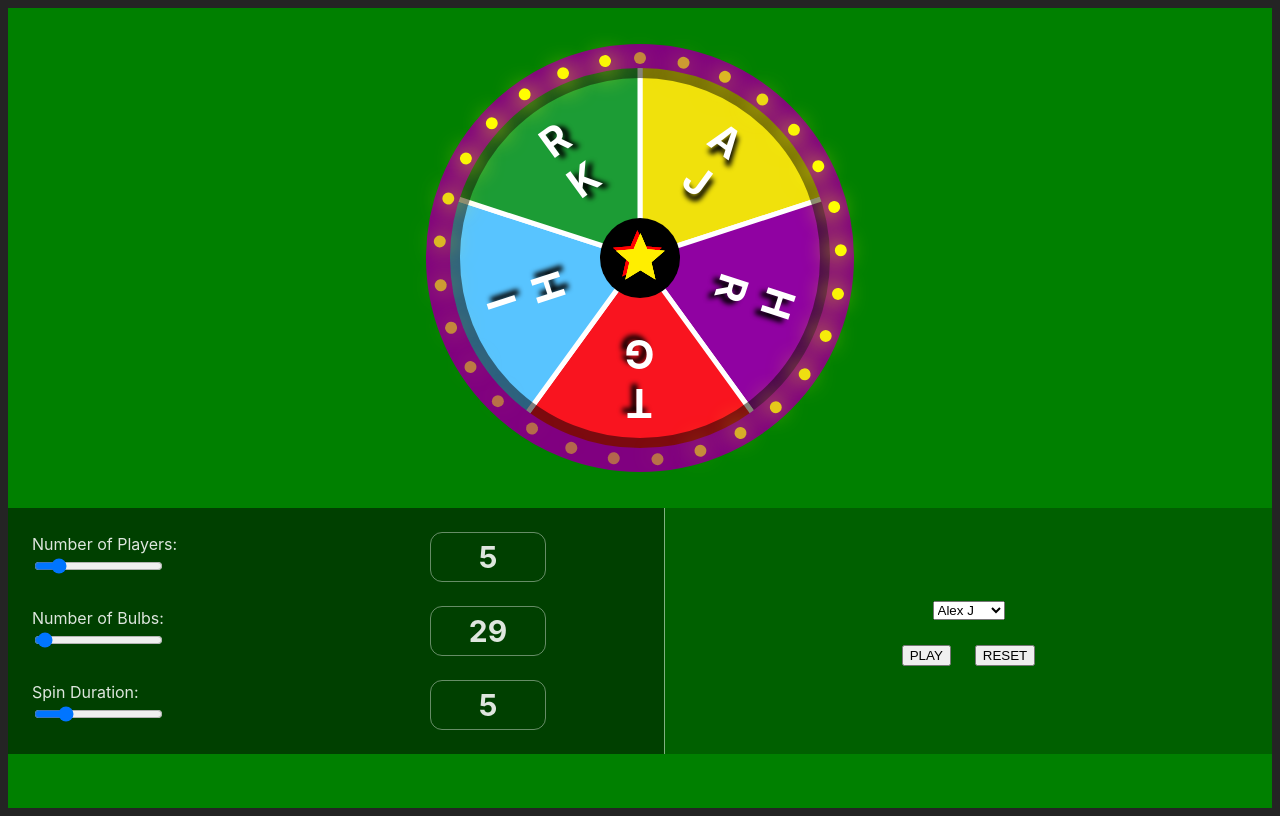
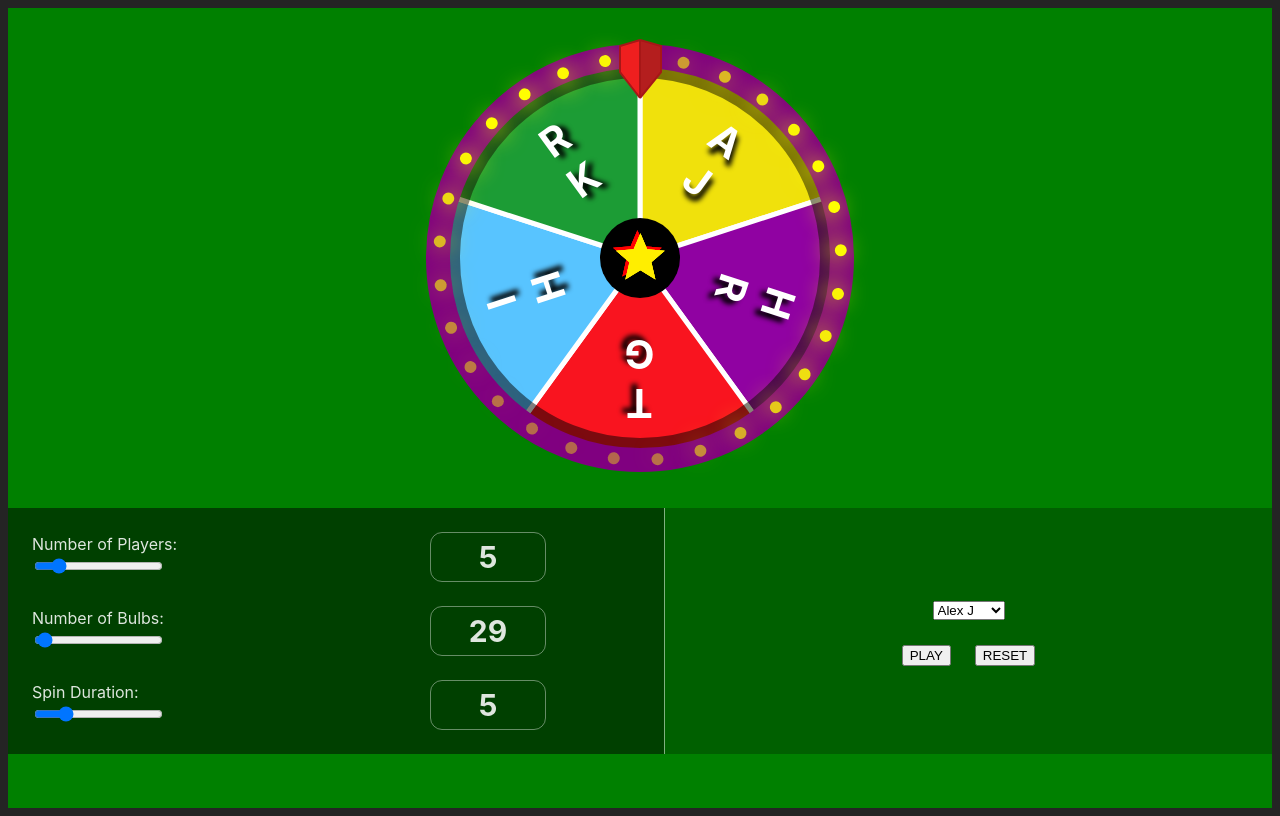
Before and after one commit to tanktoptimmy/play-spinning-wheel, a React (Vite) app: page / in a window 1280 px wide. Built offline with nearby package versions, Linux system fonts and the light colour scheme.

Commit message:
adding downarrow

```diff
--- a/src/App.tsx
+++ b/src/App.tsx
@@ -4,6 +4,7 @@ import Ranger from './components/Ranger'
 import Lighting from './components/Lighting'
 import Initials from './components/Initials'
 import Star from './components/Star'
+import ArrowDown from './components/ArrowDown'
 
 export default function Home() {
   const colours = ["#F0E10C", "#9002A2", "#F9141F", "#58C4FF", "#1C9C35"]
@@ -176,6 +177,9 @@ export default function Home() {
           <div className="wheelbulbs">
             <Lighting numberOfBulbs={numberOfBulbs}/>
           </div>
+          <div className="arrowDown abs" style={{zIndex: "400", top: -20}}>
+            <ArrowDown/>
+          </div>
           <div className="wheel">
             <div
               className="rotating"
--- /dev/null
+++ b/src/components/ArrowDown.tsx
@@ -0,0 +1,17 @@
+import { FC } from "react";
+
+const ArrowDown: FC<Props> = ({}) => (
+  <svg width="45" height="67" viewBox="0 0 45 67" fill="none" xmlns="http://www.w3.org/2000/svg">
+  <g>
+  <path fillRule="evenodd" clipRule="evenodd" d="M2 8.04255V34.227L22 60V2L2 8.04255Z" fill="#EF1F1F"/>
+  <path d="M43 34.227V8.04255L22 2V60L43 34.227Z" fill="#B41E1E"/>
+  <path d="M22 60L2 34.227V8.04255L22 2M22 60L43 34.227V8.04255L22 2M22 60V2" stroke="#A71717" strokeWidth="2"/>
+  </g>
+  </svg>
+);
+
+interface Props {
+
+}
+
+export default ArrowDown;
```
